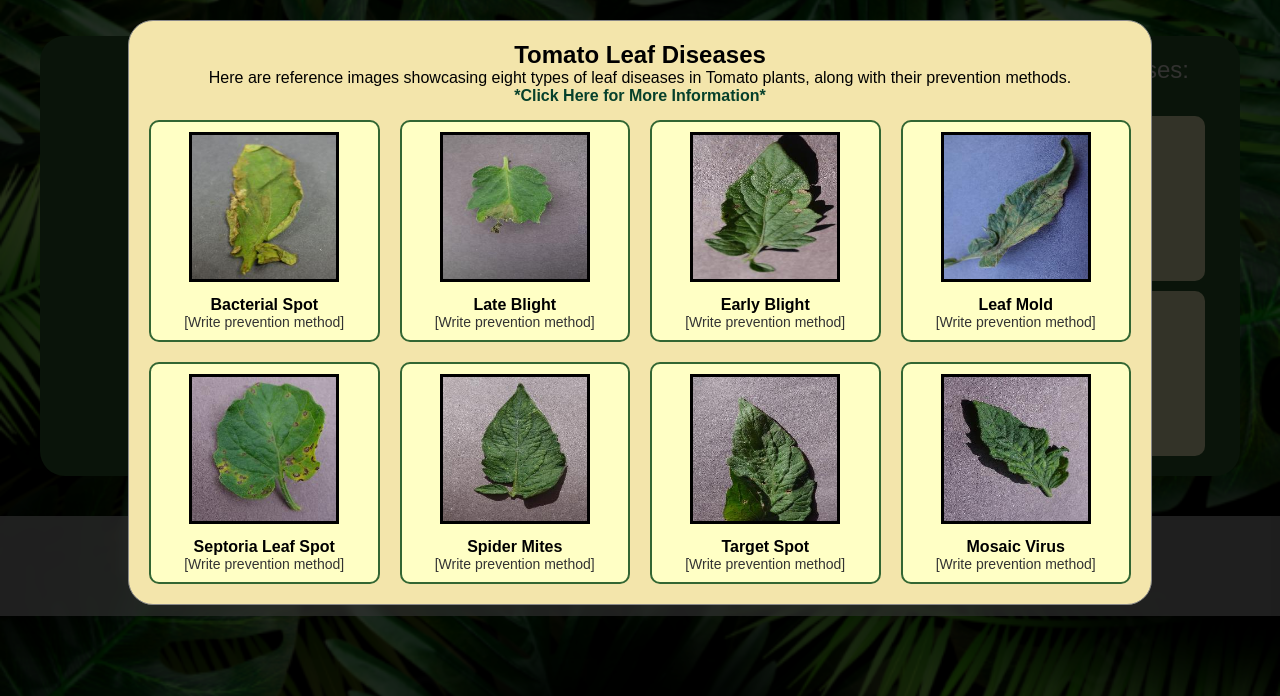
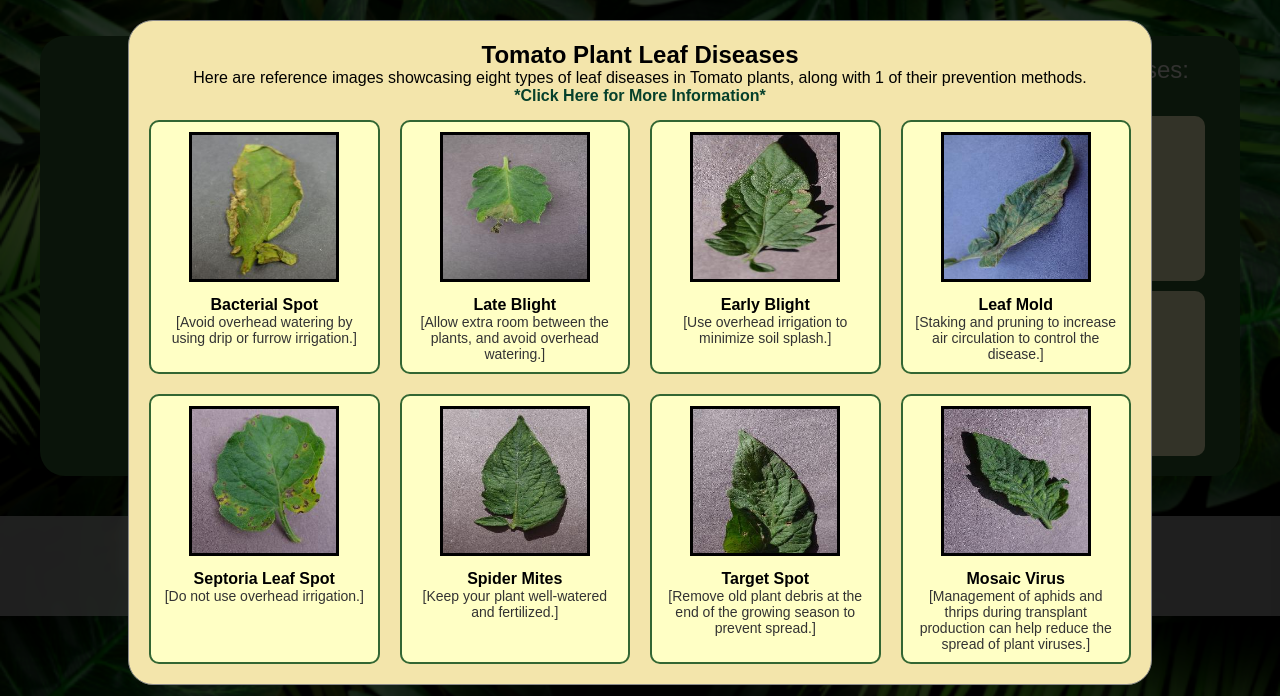
Before and after one commit to Yoshana18/Group3_PlantDisease, a plain HTML site: page application/templates/index.html in a window 1280 px wide. Both pictures are taken after a click on the picture 797 px from the left and 306 px from the top of the page. Shown: the part 104-800 px from the top of the page. Drawn offline with Linux system fonts and the light colour scheme.

Commit message:
final addition before the model

```diff
--- a/application/templates/index.html
+++ b/application/templates/index.html
@@ -60,49 +60,49 @@
             <div id="popupTomato" class="popup">
                 <div class="popup-content">
                     <span class="close-btn" onclick="closePopup('popupTomato')">×</span>
-                    <h2>Tomato Leaf Diseases</h2>
-                    <p>Here are reference images showcasing eight types of leaf diseases in Tomato plants, along with their prevention methods.</p>
+                    <h2>Tomato Plant Leaf Diseases</h2>
+                    <p>Here are reference images showcasing eight types of leaf diseases in Tomato plants, along with 1 of their prevention methods.</p>
                     <p><a href="https://hgic.clemson.edu/factsheet/tomato-diseases-disorders/" target="_blank"> *Click Here for More Information*</a></p>
                     <div class="disease-grid">
                         <div class="disease-box">
                             <img src="../static/images/Tomato/Tomato_Bacterial_spot(2).JPG" alt="Bacterial Spot">
                             <p class="disease-name">Bacterial Spot</p>
-                            <p class="prevention">[Write prevention method]</p>
+                            <p class="prevention">[Avoid overhead watering by using drip or furrow irrigation.]</p>
                         </div>
                         <div class="disease-box">
                             <img src="../static/images/Tomato/Tomato_Late_blight(2).JPG" alt="Late Blight">
                             <p class="disease-name">Late Blight</p>
-                            <p class="prevention">[Write prevention method]</p>
+                            <p class="prevention">[Allow extra room between the plants, and avoid overhead watering.]</p>
                         </div>
                         <div class="disease-box">
                             <img src="../static/images/Tomato/Tomato_Early_blight(2).JPG" alt="Early Blight">
                             <p class="disease-name">Early Blight</p>
-                            <p class="prevention">[Write prevention method]</p>
+                            <p class="prevention">[Use overhead irrigation to minimize soil splash.]</p>
                         </div>
                         <div class="disease-box">
                             <img src="../static/images/Tomato/Tomato_Leaf_Mold(2).JPG" alt="Leaf Mold">
                             <p class="disease-name">Leaf Mold</p>
-                            <p class="prevention">[Write prevention method]</p>
+                            <p class="prevention">[Staking and pruning to increase air circulation to control the disease.]</p>
                         </div>
                         <div class="disease-box">
                             <img src="../static/images/Tomato/Tomato_Septoria_leaf_spot(2).JPG" alt="Septoria Leaf Spot">
                             <p class="disease-name">Septoria Leaf Spot</p>
-                            <p class="prevention">[Write prevention method]</p>
+                            <p class="prevention">[Do not use overhead irrigation.]</p>
                         </div>
                         <div class="disease-box">
                             <img src="../static/images/Tomato/Tomato_Spider_mites_Two_spotted_spider_mite(2).JPG" alt="Spider Mites">
                             <p class="disease-name">Spider Mites</p>
-                            <p class="prevention">[Write prevention method]</p>
+                            <p class="prevention">[Keep your plant well-watered and fertilized.]</p>
                         </div>
                         <div class="disease-box">
                             <img src="../static/images/Tomato/Tomato_Target_Spot(2).JPG" alt="Target Spot">
                             <p class="disease-name">Target Spot</p>
-                            <p class="prevention">[Write prevention method]</p>
+                            <p class="prevention">[Remove old plant debris at the end of the growing season to prevent spread.]</p>
                         </div>
                         <div class="disease-box">
                             <img src="../static/images/Tomato/Tomato_Tomato_mosaic_virus(2).JPG" alt="Mosaic Virus">
                             <p class="disease-name">Mosaic Virus</p>
-                            <p class="prevention">[Write prevention method]</p>
+                            <p class="prevention">[Management of aphids and thrips during transplant production can help reduce the spread of plant viruses.]</p>
                         </div>
                     </div>
                 </div>
@@ -111,19 +111,19 @@
             <div id="popupPotato" class="popup">
                 <div class="popup-content">
                     <span class="close-btn" onclick="closePopup('popupPotato')">×</span>
-                    <h2>Potato Leaf Diseases</h2>
-                    <p>THere are reference images showcasing two types of leaf diseases in Potato plants, along with their prevention methods.</p>
+                    <h2>Potato Plant Leaf Diseases</h2>
+                    <p>THere are reference images showcasing two types of leaf diseases in Potato plants, along with 1 of their prevention methods.</p>
                     <p><a href="https://horticulture.ahdb.org.uk/knowledge-library/potato-disease-identification" target="_blank"> *Click Here for More Information*</a></p>
                     <div class="disease-grid">
                         <div class="disease-box">
                             <img src="../static/images/Potato/Potato_Early_blight(2).JPG" alt="Popup Image" title="Early Blight">
                             <p class="disease-name">Early Blight</p>
-                            <p class="prevention">[Write prevention method]</p>
+                            <p class="prevention">[Maintain optimum growing conditions, including proper fertilization and irrigation.]</p>
                         </div>
                         <div class="disease-box">
                             <img src="../static/images/Potato/Potato_Late_blight(2).JPG" alt="Popup Image" title="Late Blight">
                             <p class="disease-name">Late Blight</p>
-                            <p class="prevention">[Write prevention method]</p>
+                            <p class="prevention">[Control of tuber blight to avoid storage losses and primary, seed-borne inoculum.]</p>
                         </div>
                     </div>
                 </div>
@@ -139,7 +139,7 @@
                         <div class="disease-box">
                             <img src="../static/images/Pepper Bell/Pepper_bell_Bacterial_spot(2).JPG" alt="Popup Image" title="Bacterial Spot">
                             <p class="disease-name">Bacterial Spot</p>
-                            <p class="prevention">[Write prevention method]</p>
+                            <p class="prevention">[Use cleanly soil and watering practices to avoid splashing the leaves with soil or cross contaminating.]</p>
                         </div>
                     </div>
                 </div>
@@ -149,23 +149,23 @@
                 <div class="popup-content">
                    <span class="close-btn" onclick="closePopup('popupGrape')">×</span>
                     <h2>Grape Plant Leaf Diseases</h2>
-                    <p>Here are reference images showcasing three types of leaf diseases in grape plants, along with their prevention methods.</p>
-                    <p><a href="https://agriculture.canada.ca/en/agricultural-production/crop-protection/agricultural-pest-management-resources/identification-guide-major-diseases-grapes" target="_blank"> *Click Here for More Information*</a></p>
+                    <p>Here are reference images showcasing three types of leaf diseases in grape plants, along with 1 of their prevention methods.</p>
+                    <p><a href="https://www.nhb.gov.in/pdf/fruits/grape/gra002.pdf" target="_blank"> *Click Here for More Information*</a></p>
                     <div class="disease-grid">
                         <div class="disease-box">
                             <img src="../static/images/Grapes/Grape_Black_rot(2).JPG" alt="Popup Image" title="Black Rot">
                             <p class="disease-name">Black Rot</p>
-                            <p class="prevention">[Write prevention method]</p>
+                            <p class="prevention">[Sanitation, Keep the fruit planting and surrounding areas free of weeds and tall grass.]</p>
                         </div>
                         <div class="disease-box">
                             <img src="../static/images/Grapes/Grape_Esca_(Black_Measles)(2).JPG" alt="Popup Image" title="Esca (Black Measles)">
                             <p class="disease-name">Esca (Black Measles)</p>
-                            <p class="prevention">[Write prevention method]</p>
+                            <p class="prevention">[Use alternative pruning methods such as delayed pruning or double pruning.]</p>
                         </div>
                         <div class="disease-box">
                             <img src="../static/images/Grapes/Grape_Leaf_blight_(Isariopsis_Leaf_Spot)(2).JPG" alt="Popup Image" title="Leaf Blight (Isariopsis Leaf Spot">
                             <p class="disease-name">Leaf Blight (Isariopsis Leaf Spot)</p>
-                            <p class="prevention">[Write prevention method]</p>
+                            <p class="prevention">[Two to three sprays of systemic fungicides given per season.]</p>
                         </div>
                     </div>
                 </div>
```
